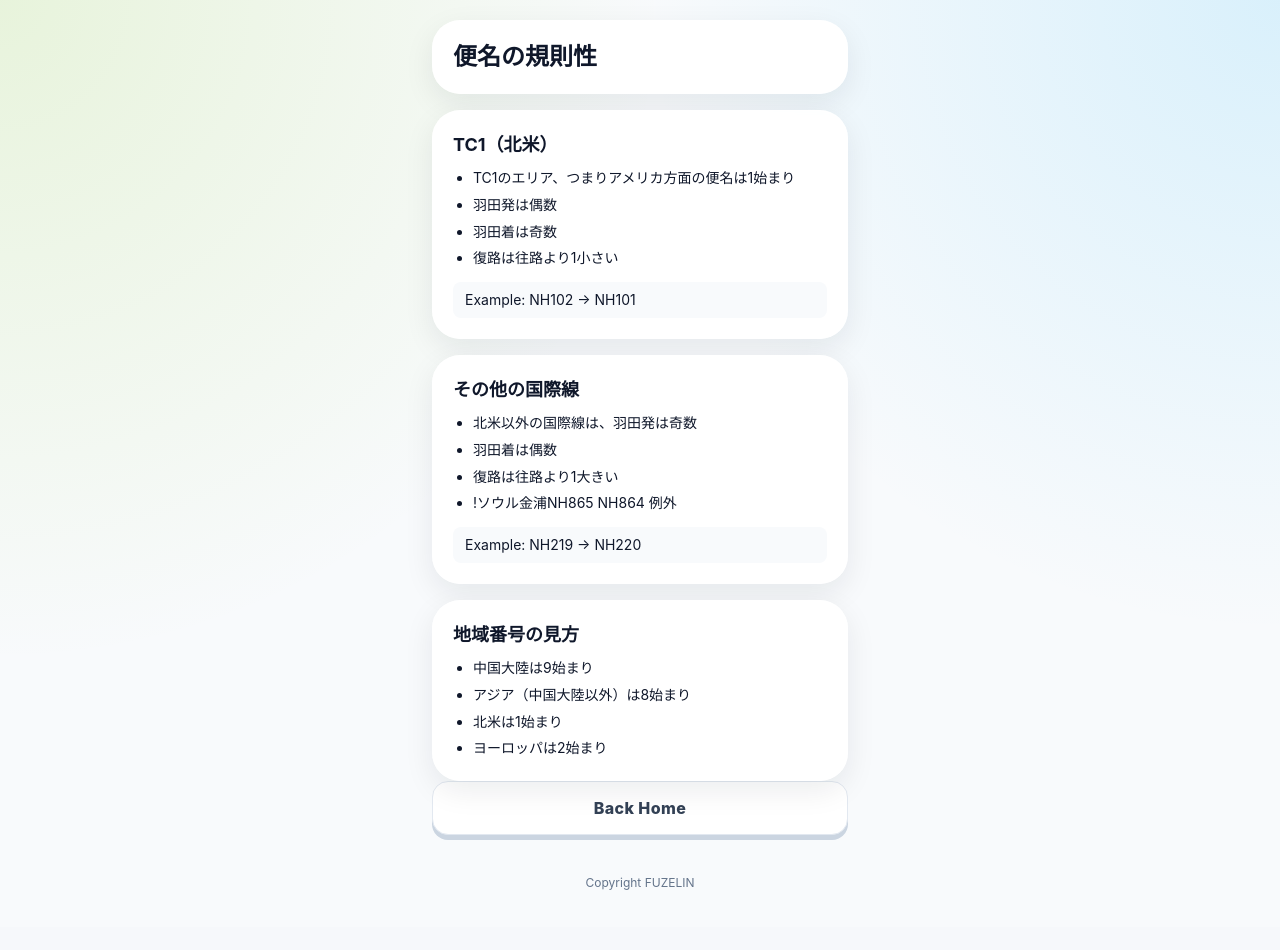
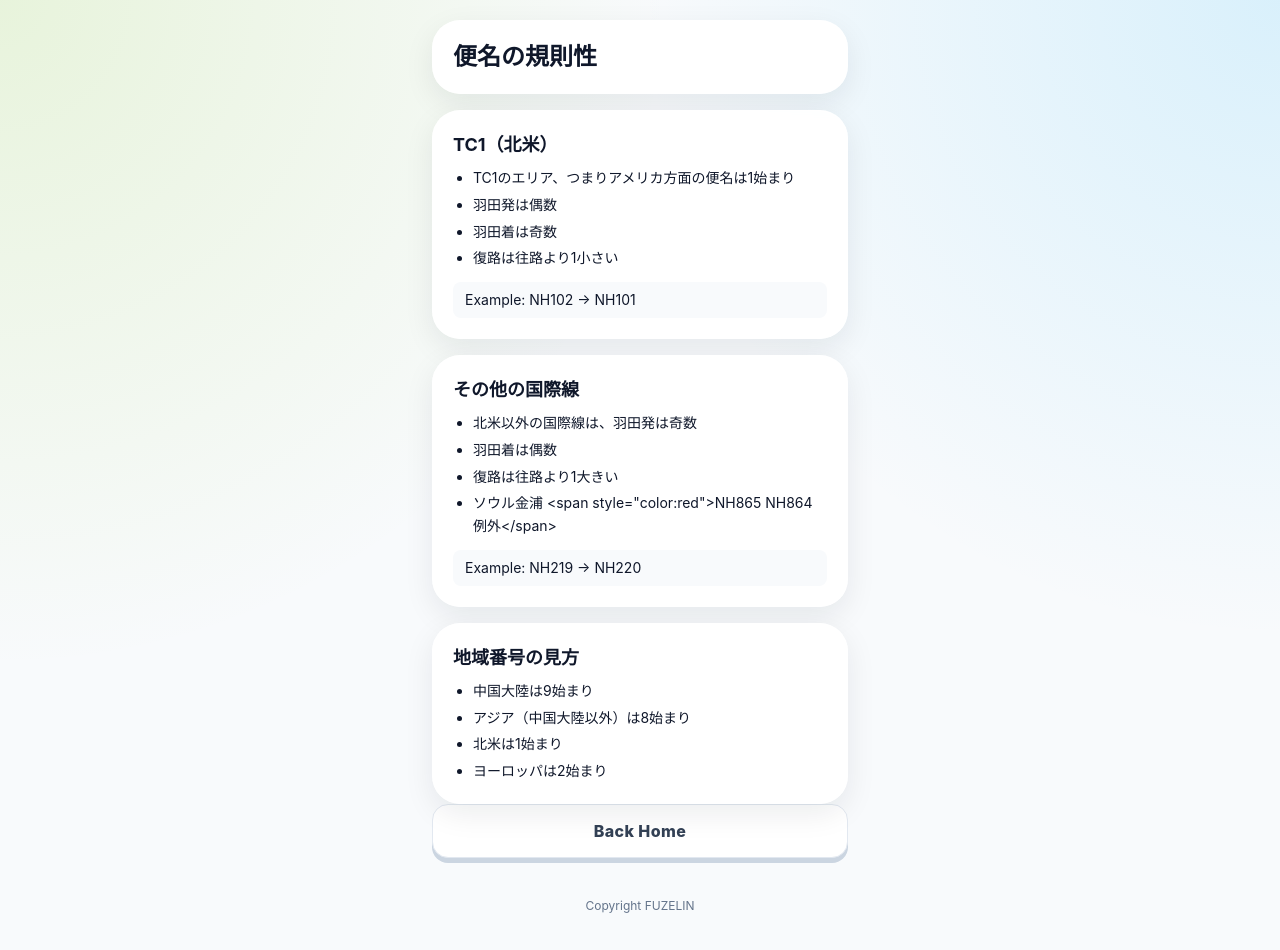
Before and after one commit to rainlin1101/Flight-number, a React (Vite) app: page /guide in a window 1280 px wide. Before the commit the page ends 927 px from the top, so only its background shows below. Built offline with nearby package versions, Linux system fonts and the light colour scheme.

Commit message:
Update patternGuide.ts

```diff
--- a/src/data/patternGuide.ts
+++ b/src/data/patternGuide.ts
@@ -21,7 +21,7 @@ export const patternGuideSections: PatternGuideSection[] = [
       '北米以外の国際線は、羽田発は奇数',
       '羽田着は偶数',
       '復路は往路より1大きい',
-      '!ソウル金浦NH865 NH864 例外',
+      'ソウル金浦 <span style="color:red">NH865 NH864 例外</span>',
     ],
     example: 'NH219 → NH220',
   },
```
